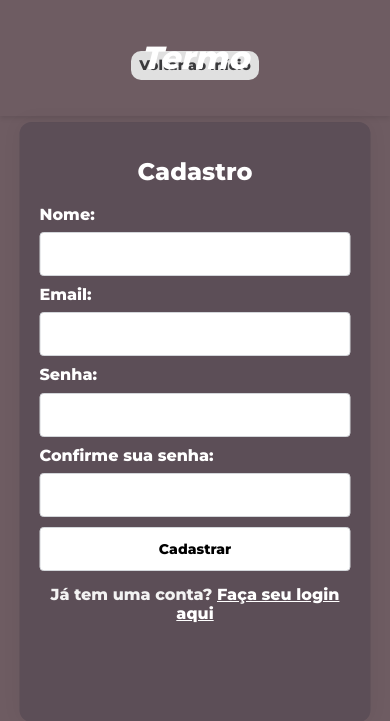
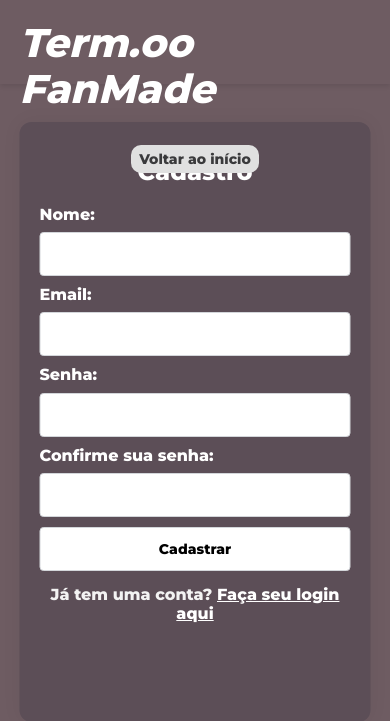
Before and after one commit to IntelAthom1Ghz/Termo-FanMade, a Flask app: page /cadastro in a window 390 px wide. Shown: the top 721 px of the page. Run offline with Flask 3, Linux system fonts and the light colour scheme.

Commit message:
New changes os medias querys again

```diff
--- a/estudos/static/css/cadastro-style.css
+++ b/estudos/static/css/cadastro-style.css
@@ -186,11 +186,28 @@
 }
 
 @media (max-width: 600px) {
+  header {
+    padding: 20px 5% 60px;  /* mais espaço embaixo */
+    display: flex;
+    flex-direction: column;
+    align-items: center;
+    height: 10%;
+  }
+  #navbar {
+    flex-direction: column;
+    gap: 10px;
+    height: auto;
+    padding: 0;            /* retira o padding lateral excessivo */
+  }
   #nav_logo {
-        font-size: 2rem;
+    position: static;
+    transform: none;
+    margin-bottom: 8px;
   }
   #nav_list {
     justify-content: center;
+    width: 100%;
+    flex-wrap: wrap;
   }
   #nav_list a {
     font-size: 14px;
--- a/estudos/static/css/login-style.css
+++ b/estudos/static/css/login-style.css
@@ -186,6 +186,7 @@
     display: flex;
     flex-direction: column;
     align-items: center;
+    height: 10%;
   }
   #navbar {
     flex-direction: column;
--- a/estudos/templates/cadastro.html
+++ b/estudos/templates/cadastro.html
@@ -17,7 +17,7 @@
 <body>
     <header>
     <nav id="navbar">
-        <i class="#" id="nav_logo">Termo</i>
+        <i class="#" id="nav_logo">Term.oo FanMade</i>
         <ul id="nav_list">
             <a href="{{url_for('views.index') }}">Voltar ao início</a>
         </ul>
--- a/estudos/templates/criar_nova_senha.html
+++ b/estudos/templates/criar_nova_senha.html
@@ -19,7 +19,7 @@
 <body>
 <header>
     <nav id="navbar">
-        <i class="#" id="nav_logo">Termo</i>
+        <i class="#" id="nav_logo">Term.oo FanMade</i>
         <ul id="nav_list">
             <a href="{{url_for('views.index') }}">Voltar ao início</a>
         </ul>
--- a/estudos/templates/index.html
+++ b/estudos/templates/index.html
@@ -13,7 +13,7 @@
 
     <header>
         <nav id="navbar">
-            <i class="#" id="nav_logo">Termo</i>
+            <i class="#" id="nav_logo">Term.oo FanMade</i>
             <ul id="nav_list">
                 {% if 'usuario' in session %}
                     <a href="{{ url_for('views.ranking') }}">Ranking</a>
--- a/estudos/templates/login.html
+++ b/estudos/templates/login.html
@@ -19,7 +19,7 @@
 <body>
 <header>
     <nav id="navbar">
-        <i class="#" id="nav_logo">Termo</i>
+        <i class="#" id="nav_logo">Term.oo FanMade</i>
         <ul id="nav_list">
             <a href="{{url_for('views.index') }}">Voltar ao início</a>
         </ul>
--- a/estudos/templates/nova_senha.html
+++ b/estudos/templates/nova_senha.html
@@ -19,7 +19,7 @@
 <body>
 <header>
     <nav id="navbar">
-        <i class="#" id="nav_logo">Termo</i>
+        <i class="#" id="nav_logo">Term.oo FanMade</i>
         <ul id="nav_list">
             <a href="{{url_for('views.index') }}">Voltar ao início</a>
         </ul>
--- a/estudos/templates/ranking.html
+++ b/estudos/templates/ranking.html
@@ -18,7 +18,7 @@
         </ul>
         </nav>
 </header>
-    <form>
+    <form class="container">
         <h1>Ranking do Term.oo FanMade</h1>
         {%for nome, tentativas in jogadores%}
         <div class="container-jogadores">
--- a/estudos/templates/termo.html
+++ b/estudos/templates/termo.html
@@ -7,7 +7,7 @@
     <link rel="preconnect" href="https://fonts.googleapis.com">
     <link rel="preconnect" href="https://fonts.gstatic.com" crossorigin>
     <link href="https://fonts.googleapis.com/css2?family=Mitr:wght@200;300;400;500;600;700&family=Montserrat:ital,wght@0,100..900;1,100..900&family=Poppins:ital,wght@0,100;0,200;0,300;0,400;0,500;0,600;0,700;0,800;0,900;1,100;1,200;1,300;1,400;1,500;1,600;1,700;1,800;1,900&display=swap" rel="stylesheet">
-  <title>Termo - Jogo de Adivinhação</title>
+  <title>Term.oo FanMade - Jogo de Adivinhação</title>
 </head>
 <body>
     <header>
```
Also changed, not shown: estudos/static/css/ranking-style.css (+7 -0 lines). Lines whose indentation alone changed are shown as unchanged.
